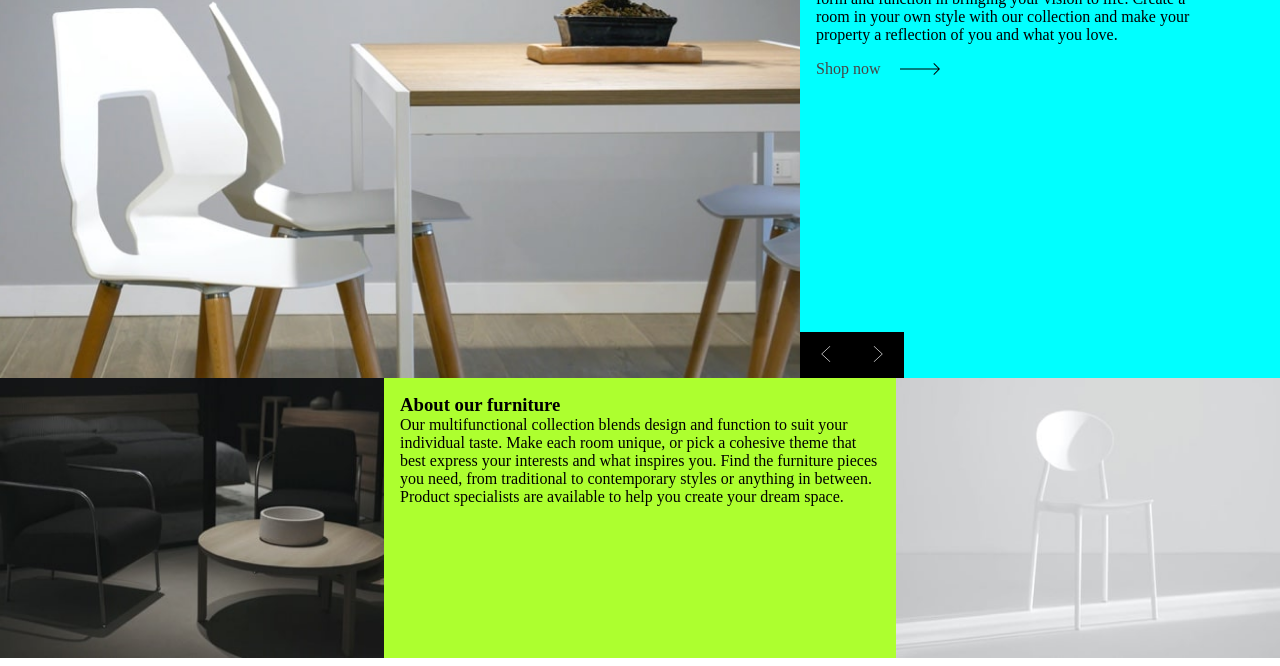
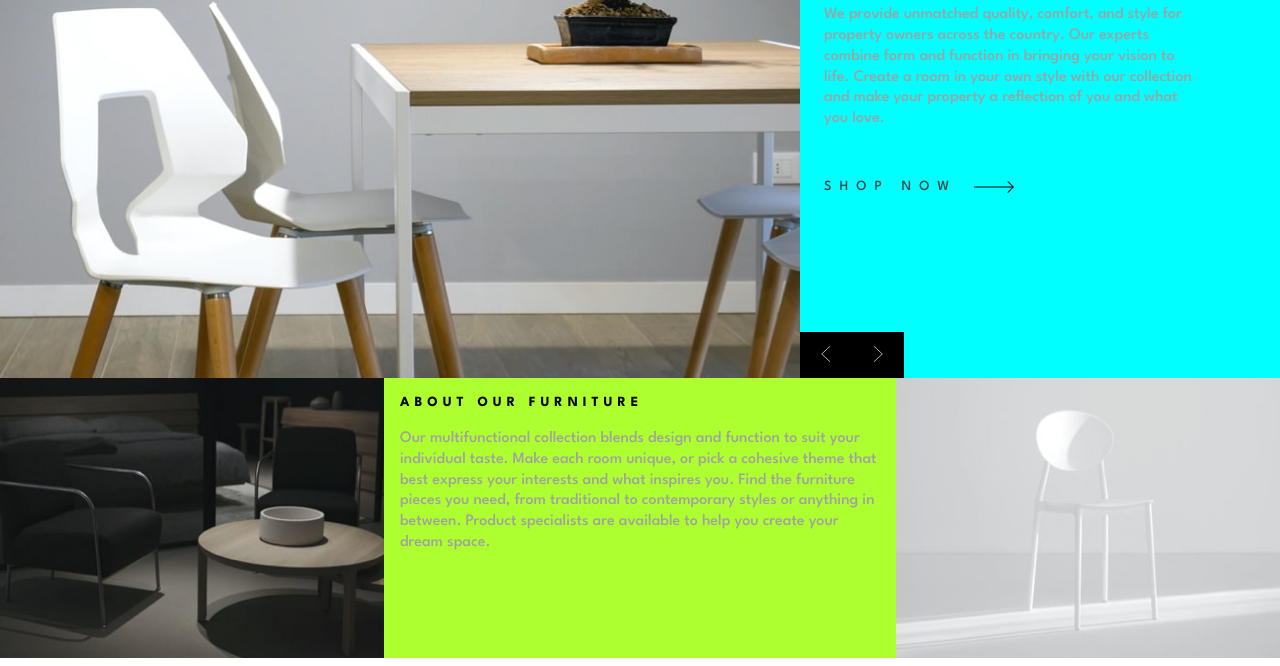
Before and after one commit to alfredthompsonOvie/room-homepage, a website built with Vite: page index.html in a window 1280 px wide. Shown: the part 142-808 px from the top of the page. Built offline with nearby package versions, Linux system fonts and the light colour scheme.

Commit message:
minor changes added font-family and padding

```diff
--- a/package.json
+++ b/package.json
@@ -10,5 +10,9 @@
   },
   "devDependencies": {
     "vite": "^4.2.0"
+  },
+  "dependencies": {
+    "@barba/core": "^2.9.7",
+    "gsap": "^3.11.5"
   }
 }
--- a/style.css
+++ b/style.css
@@ -1,10 +1,11 @@
+@import url('https://fonts.googleapis.com/css2?family=League+Spartan:wght@500;600;700&display=swap');
 :root {
   box-sizing: border-box;
   --DarkGray: hsl(0, 0%, 63%);
   --Black: hsl(0, 0%, 0%);
   --White: hsl(0, 0%, 100%);
   --VeryDarkGray: hsl(0, 0%, 27%);
-  --ff: "Spartan";
+  --ff: 'League Spartan', sans-serif;
   --fs: 12px;
   --fw-nm: 500;
   --fw-md: 600;
@@ -14,6 +15,12 @@
   box-sizing: inherit;
   margin: 0;
   padding: 0;
+}
+body {
+  font-family: var(--ff);
+  /* font-size: var(--fs); */
+  color: var(--DarkGray);
+  line-height: 1.3;
 }
 img {
   max-width: 100%;
@@ -29,7 +36,12 @@ button {
   cursor: pointer;
   border: 0;
 }
+h1 {
+  color: var(--Black);
 
+  font-size: var(--fs);
+  font-size: 14px;
+}
 #app {
   max-width: 1440px;
   margin: 0 auto;
@@ -98,6 +110,7 @@ header {
   grid-column: 1/-1;
   grid-row: 1/-1;
 
+
 }
 .slide {
   /* background-color: blue; */
@@ -112,14 +125,16 @@ header {
   width: 100%;
 }
 .slide__content {
-  padding: 1em;
+  padding: 4em 1.5em 4.5em;
 }
 .title {
   font-size: 2rem;
   margin-bottom: .2em;
+  line-height: 1;
 }
 .slide__content p {
   max-width: 427px;
+  margin: 1.2em 0 3em;
 }
 .cta {
   /* background-color: ; */
@@ -129,6 +144,9 @@ header {
   /* color: var(--DarkGray); */
   color: var(--VeryDarkGray);
   margin-top: 1em;
+  letter-spacing: 8px;
+  text-transform: uppercase;
+  font-size: 14px;
 }
 
 .controls {
@@ -152,6 +170,15 @@ header {
   width: .7em;
 }
 
+.about__content {
+  padding: 3em 1.5em;
+}
+.about__content h1 {
+  /* font-family: var(--ff); */
+  text-transform: uppercase;
+  margin-bottom: 1.2em;
+  letter-spacing: 5px;
+}
 
 @media (min-width: 600px) {
   header {
```
Also changed, not shown: 1 other file.
